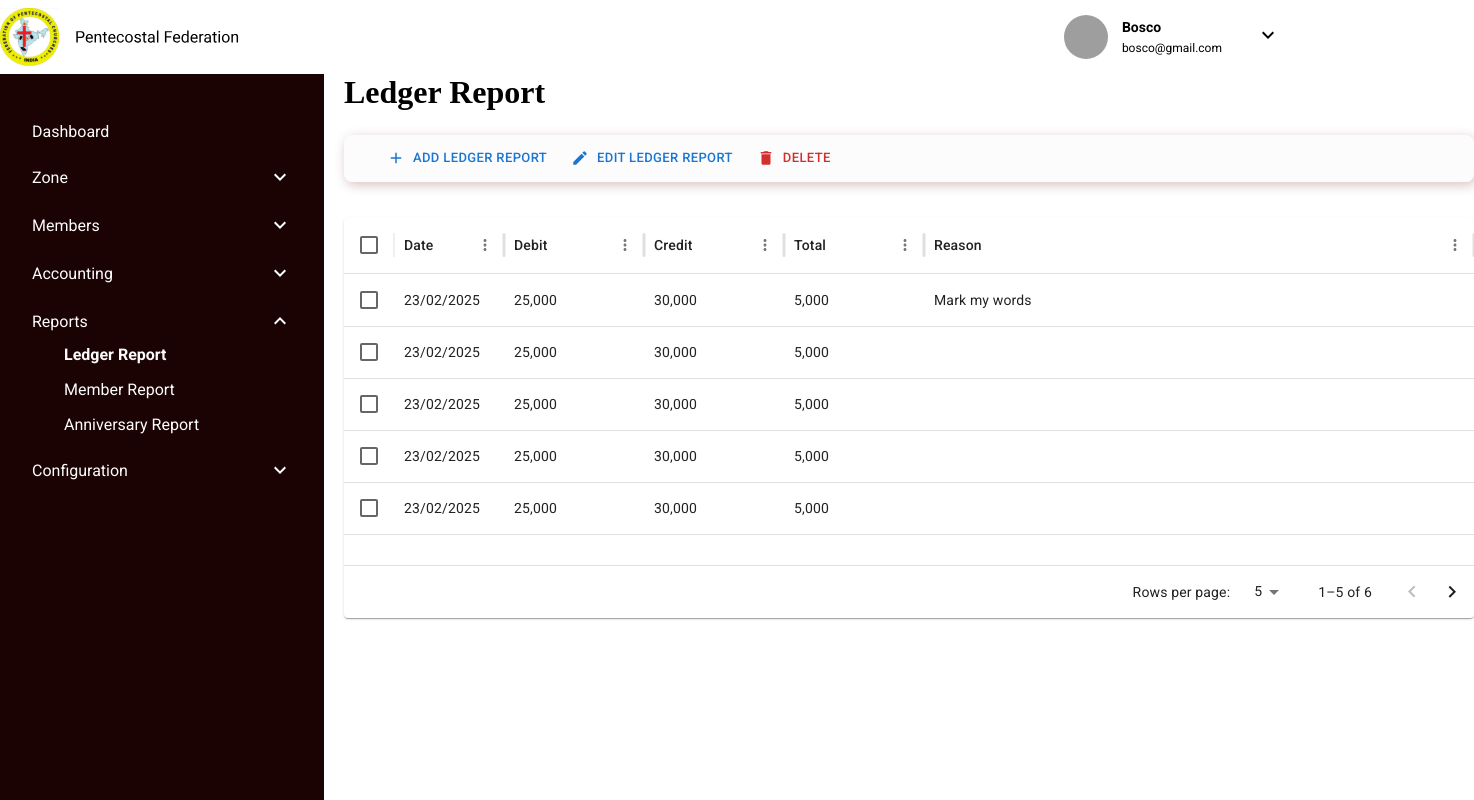
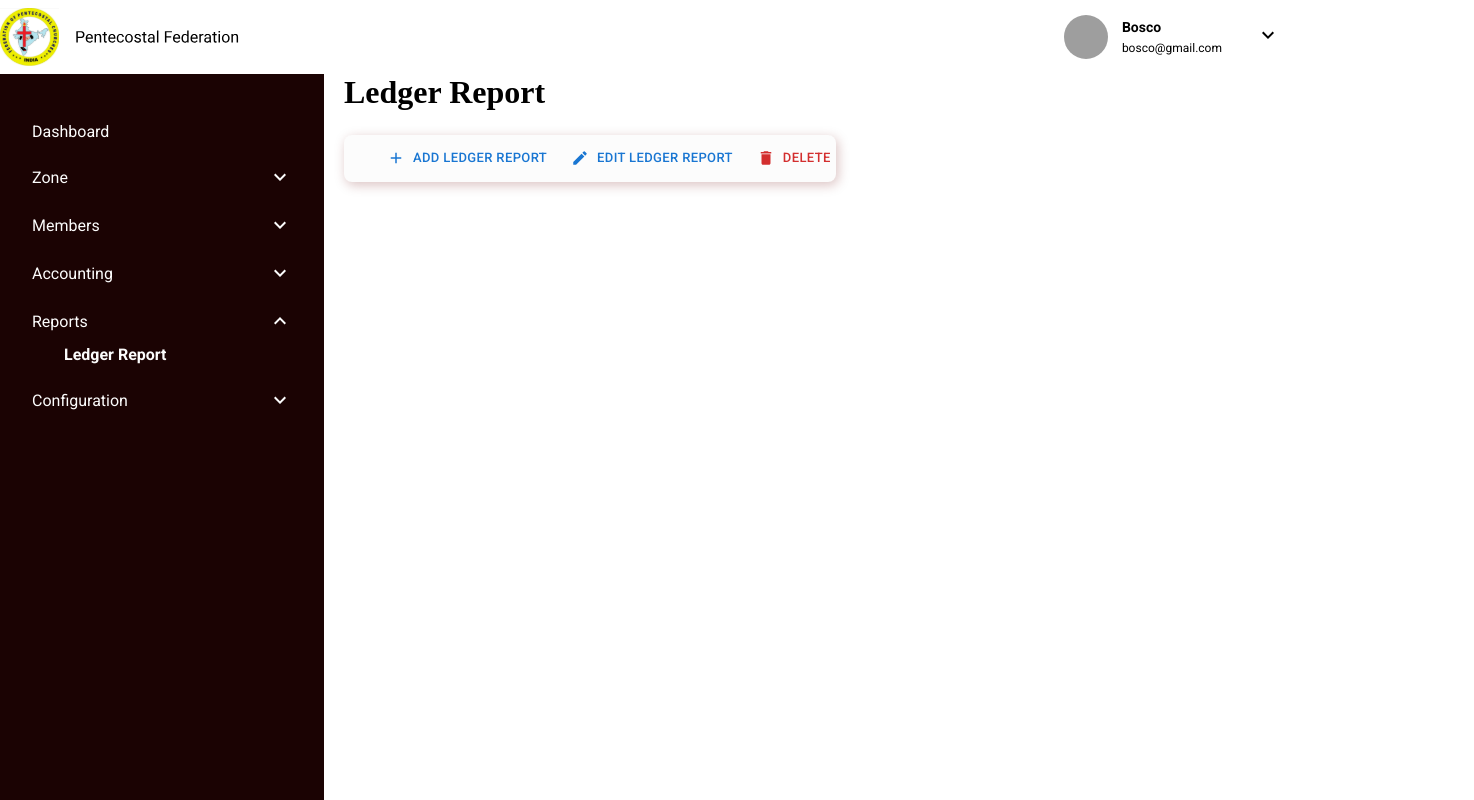
Before and after one commit to jerrvinroshan/federation-of-pentecostsal-church-dashboard, a React (Create React App) app: page /report/ledger-report in a window 1280 px wide. Shown: the top 800 px of the page, 1474 px wide, since content can reach past the window. Built offline with nearby package versions, Linux system fonts and the light colour scheme; grey boxes are pictures that could not be loaded.

Commit message:
Updated Correction

```diff
--- a/src/component/DropDownMenu.js
+++ b/src/component/DropDownMenu.js
@@ -8,12 +8,11 @@
 
   const navigate = useNavigate();
 
-  const Profileopen = () => {
+  const Profileopen = (e) => {
+    e.stopPropagation();
     setIsProfileOpen(true);
-    console.log("open");
   };
   const handleClose = () => {
-    console.log("close");
     setIsProfileOpen(false);
   };
 
@@ -28,17 +27,10 @@
   return (
     <div className="dropdownmenu__backgroundColor">
       <div className="dropdownmenu__container">
-        <Button
-          style={styleBtn}
-          onClick={Profileopen}
-          onMouseEnter={Profileopen}
-        >
+        <Button style={styleBtn} type="button" fullWidth onClick={Profileopen}>
           Profile
         </Button>
-        <Button
-          style={styleBtn}
-          onClick={() => navigate("/")}
-        >
+        <Button style={styleBtn} onClick={() => navigate("/")} fullWidth>
           Log out
         </Button>
       </div>
--- a/src/component/SideNavBar.js
+++ b/src/component/SideNavBar.js
@@ -173,9 +173,10 @@
             <div className="SideNavBar__MenuItem">
               Reports
               {isReportsOpen ||
-              checkIfActive("/report/ledger-report") ||
-              checkIfActive("/report/member-report") ||
-              checkIfActive("/report/anniversary-report") ? (
+              checkIfActive("/report/ledger-report")
+              //  || checkIfActive("/report/member-report") ||
+              // checkIfActive("/report/anniversary-report")
+              ? (
                 <KeyboardArrowUpIcon />
               ) : (
                 <KeyboardArrowDownIcon />
@@ -186,9 +187,9 @@
               style={{
                 display:
                   isReportsOpen ||
-                  checkIfActive("/report/ledger-report") ||
-                  checkIfActive("/report/member-report") ||
-                  checkIfActive("/report/anniversary-report")
+                  checkIfActive("/report/ledger-report")
+                  // || checkIfActive("/report/member-report") ||
+                  // checkIfActive("/report/anniversary-report")
                     ? "flex"
                     : "none",
               }}
@@ -204,7 +205,7 @@
                   Ledger Report
                 </NavLink>
               </li>
-              <li>
+              {/* <li>
                 <NavLink
                   className="SideNavBar__Link"
                   to="/report/member-report"
@@ -225,7 +226,7 @@
                 >
                   Anniversary Report
                 </NavLink>
-              </li>
+              </li> */}
             </ul>
           </li>
 
--- a/src/component/profile/personal-info/ValidationSchema.js
+++ b/src/component/profile/personal-info/ValidationSchema.js
@@ -24,7 +24,7 @@
     .matches(/^\d{10}$/, "Contact No must be 10 digits"),
   emergencyContactNo: Yup.string()
     .required("Emergency No is Required")
-    .matches(/^\d{10}$/, "Emergency contact No must be 10 digits"),
+    .matches(/^\d{10}$/, "Emergency No must be 10 digits"),
   emailId: Yup.string()
     .required("Email is Required")
     .email("Enter valid Email Id"),
--- a/src/features/dashboard/component/member/AddMemberProfileModal.js
+++ b/src/features/dashboard/component/member/AddMemberProfileModal.js
@@ -33,8 +33,9 @@
     const errors = await validateForm();
     if (Object.keys(errors).length === 0) {
       alert("finished", values);
+      setCurrentTab(1);
     } else {
-      console.log("Validation failed, stay on current step:", errors);
+      console.log("Validation failed", errors);
     }
   };
 
--- a/src/features/dashboard/component/report/AnniversaryReportTable.js
+++ /dev/null
@@ -1,77 +0,0 @@
-import { Paper } from "@mui/material";
-import { DataGrid } from "@mui/x-data-grid";
-
-export const AnniversaryReportTable = () => {
-  const columns = [
-    { field: "date", headerName: "Date", width: 110 },
-    { field: "event", headerName: "Event", width: 140 },
-    { field: "credit", headerName: "Credit", width: 140 },
-    { field: "debit", headerName: "Debit", width: 140 },
-    { field: "total", headerName: "Total", width: 550 },
-  ];
-
-  const rows = [
-    {
-      id: 1,
-      date: "23/02/2025",
-      event: "Mark my words",
-      debit: "25,000",
-      credit: "30,000",
-      total: "5,000",
-    },
-    {
-      id: 2,
-      date: "23/02/2025",
-      event: "",
-      debit: "25,000",
-      credit: "30,000",
-      total: "5,000",
-    },
-    {
-      id: 3,
-      date: "23/02/2025",
-      event: "",
-      debit: "25,000",
-      credit: "30,000",
-      total: "5,000",
-    },
-    {
-      id: 4,
-      date: "23/02/2025",
-      event: "",
-      debit: "25,000",
-      credit: "30,000",
-      total: "5,000",
-    },
-    {
-      id: 5,
-      date: "23/02/2025",
-      event: "",
-      debit: "25,000",
-      credit: "30,000",
-      total: "5,000",
-    },
-    {
-      id: 6,
-      date: "23/02/2025",
-      event: "",
-      debit: "25,000",
-      credit: "30,000",
-      total: "5,000",
-    },
-  ];
-
-  const paginationModel = { page: 0, pageSize: 5 };
-  return (
-    <Paper sx={{ height: 400, width: "100%" }}>
-      <DataGrid
-        rows={rows}
-        columns={columns}
-        initialState={{ pagination: { paginationModel } }}
-        pageSizeOptions={[5, 10]}
-        checkboxSelection
-        sx={{ border: 0 }}
-      />
-    </Paper>
-  );
-};
--- a/src/features/dashboard/component/report/LedgerReportTable.js
+++ b/src/features/dashboard/component/report/LedgerReportTable.js
@@ -1,35 +1,7 @@
-import { Paper } from "@mui/material";
-import { DataGrid } from "@mui/x-data-grid";
-
 export const LedgerReportTable = () => {
-  const columns = [
-    { field: "date", headerName: "Date", width: 110 },
-    { field: "debit", headerName: "Debit", width: 140 },
-    { field: "credit", headerName: "Credit", width: 140 },
-    { field: "total", headerName: "Total", width: 140 },
-    { field: "reason", headerName: "Reason", width: 550 },
-  ];
-
-  const rows = [
-    { id:1,date: '23/02/2025', debit:'25,000', credit:'30,000', total:'5,000', reason:"Mark my words"},
-    { id:2,date: '23/02/2025', debit:'25,000', credit:'30,000', total:'5,000', reason:""},
-    { id:3,date: '23/02/2025', debit:'25,000', credit:'30,000', total:'5,000', reason:""},
-    { id:4,date: '23/02/2025', debit:'25,000', credit:'30,000', total:'5,000', reason:""},
-    { id:5,date: '23/02/2025', debit:'25,000', credit:'30,000', total:'5,000', reason:""},
-    { id:6,date: '23/02/2025', debit:'25,000', credit:'30,000', total:'5,000', reason:""},
-  ];
-
-  const paginationModel = { page: 0, pageSize: 5 };
   return (
-      <Paper sx={{ height: 400, width: "100%" }}>
-        <DataGrid
-          rows={rows}
-          columns={columns}
-          initialState={{ pagination: { paginationModel } }}
-          pageSizeOptions={[5, 10]}
-          checkboxSelection
-          sx={{ border: 0 }}
-        />
-      </Paper>
+    <>
+      <div></div>
+    </>
   );
 };
```
Also changed, not shown: src/Router/AppRouter.js (+3 -5 lines).
